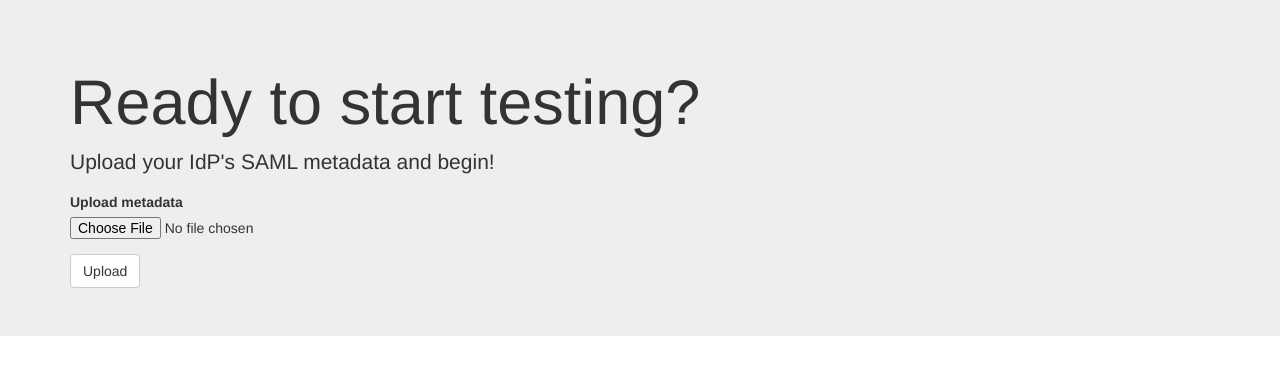
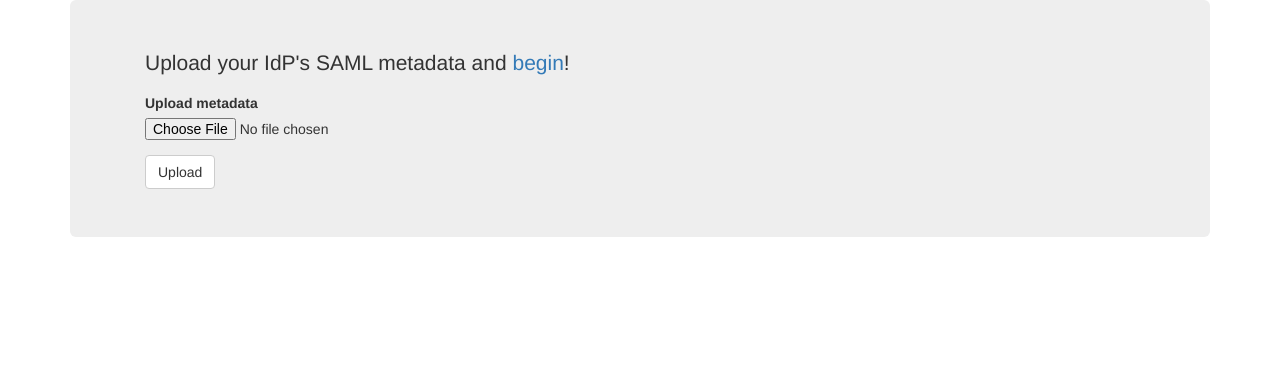
Before and after one commit to its-dirg/saml-metadata-upload, a Flask app: template src/metadata_upload/templates/upload.html in a window 1280 px wide. Shown: the top 375 px of the page. Run offline with Flask 2, Linux system fonts and the light colour scheme; the template is opened without the code that fills it: values that come from a table or form of the project are taken from there, others are empty; parts of the project's set-up code (start-up, migrations or seed data) failed here and were passed over; some libraries are stand-ins or nearby versions.

Commit message:
Add link back to main page and add Bootstrap container around all content.

```diff
--- a/src/metadata_upload/templates/upload.html
+++ b/src/metadata_upload/templates/upload.html
@@ -5,11 +5,10 @@
 {% block title %}SAML Metadata Uploader{% endblock %}
 
 {% block content %}
+<div class="container">
     <div class="jumbotron">
         <div class="container">
-        <h1>Ready to start testing?</h1>
-
-        <p>Upload your IdP's SAML metadata and begin!</p>
+            <p>Upload your IdP's SAML metadata and <a href="/">begin</a>!</p>
             {{ wtf.quick_form(form) }}
         </div>
 
@@ -17,4 +16,5 @@
             {{ util.flashed_messages() }}
         </div>
     </div>
+</div>
 {% endblock %}
```
Lines whose indentation alone changed are shown as unchanged.
